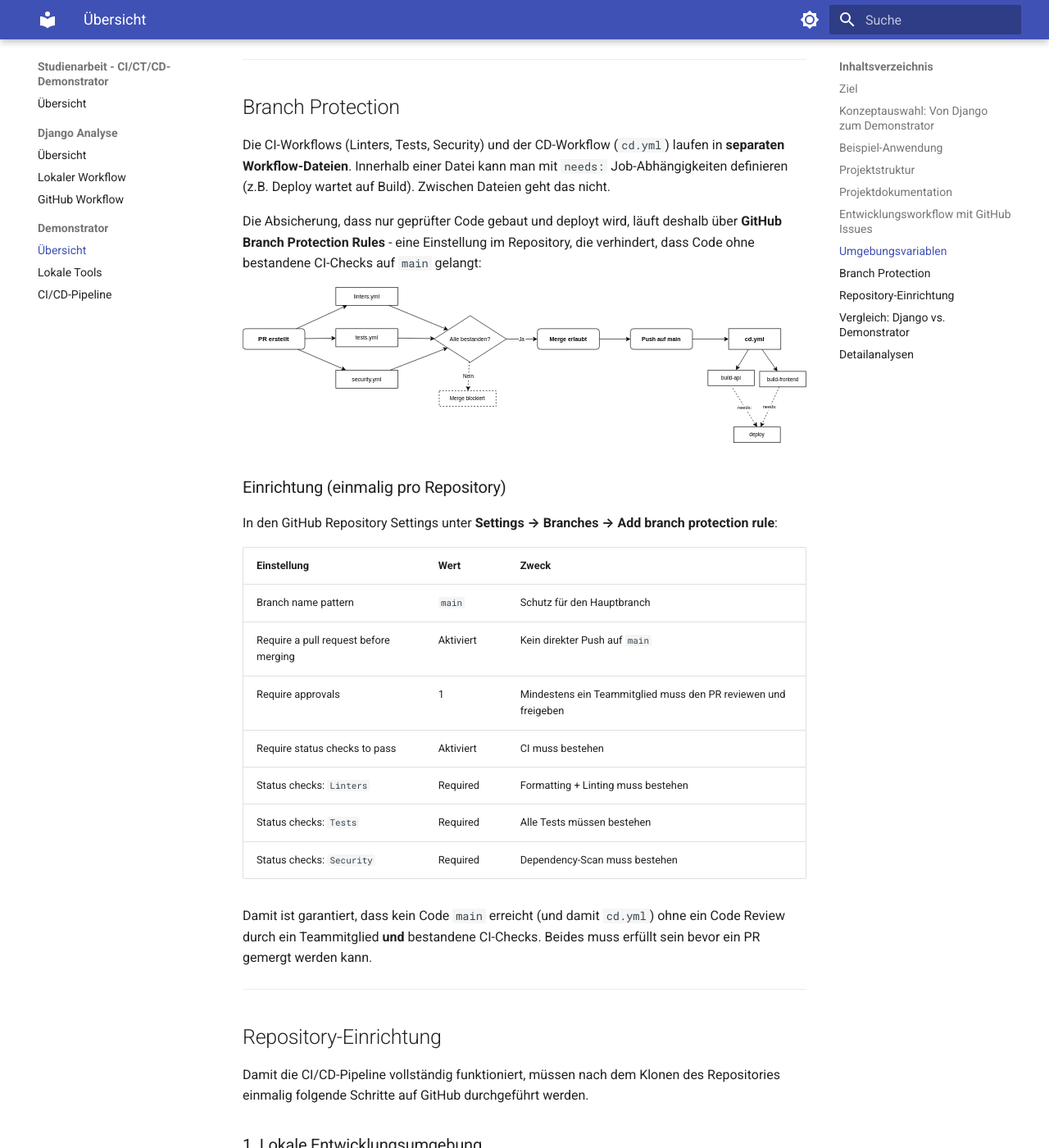
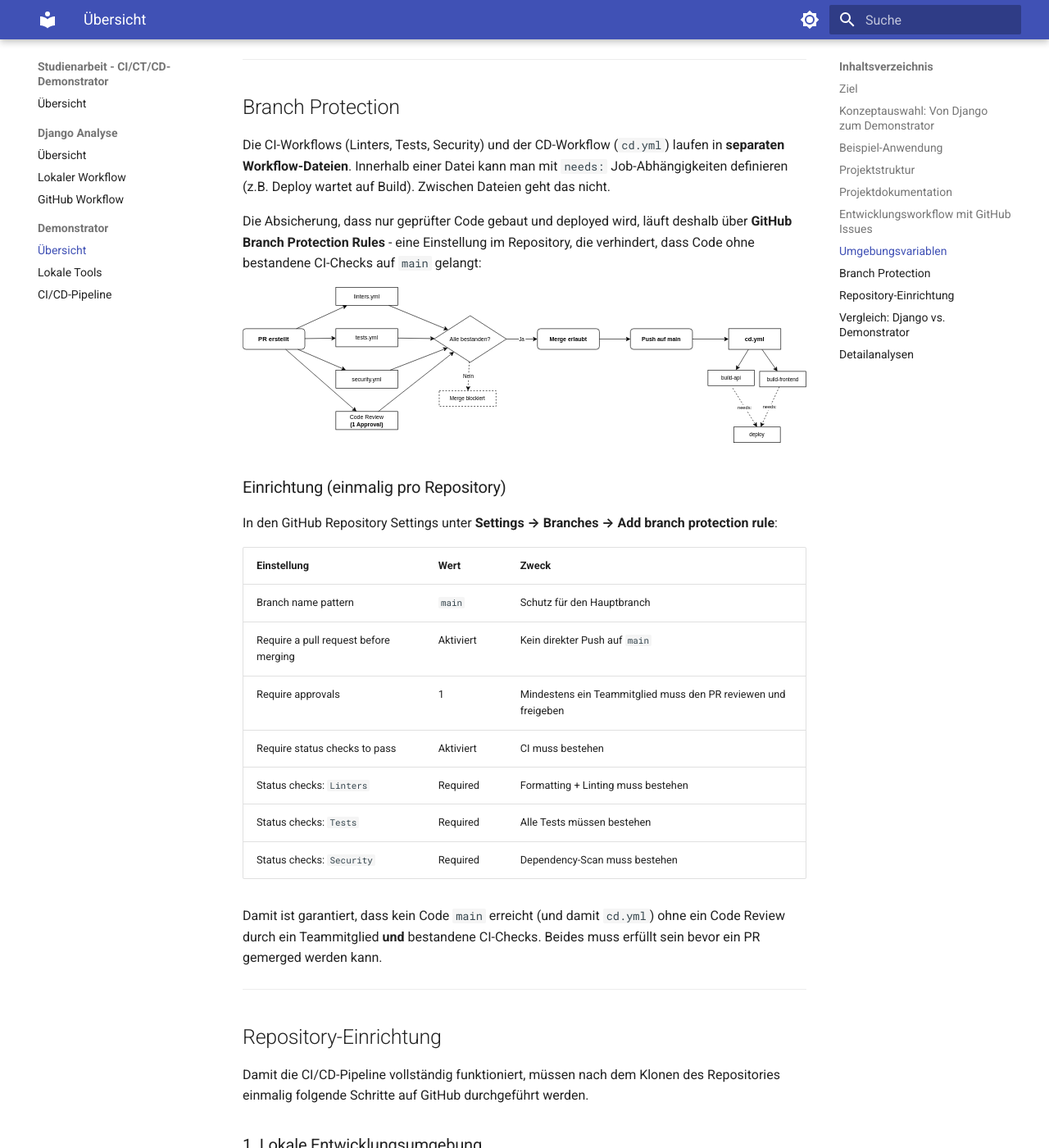
Before and after one commit to DevOps-Demonstrator/Demonstrator, an MkDocs documentation site: the page built from docs/demonstrator/übersicht.md, in a window 1280 px wide and 1400 px high, scrolled down 8328 px. Shown: the whole window at 82% size. Built offline with MkDocs 1.6.1 and Material for MkDocs 9.7.7, drawn with Linux system fonts in a browser that asks for light colours; some of the changed text lies outside the part shown.

```diff
--- a/docs/demonstrator/übersicht.md
+++ b/docs/demonstrator/übersicht.md
@@ -186,7 +186,7 @@ Der Demonstrator nutzt stattdessen **GitHub Issues**, die direkt in die Plattfor
 
 - Das [**PR-Template**](../../.github/pull_request_template.md) fordert `Closes #XXXX` als Issue-Referenz.
 - Der Workflow [`pr_checks.yml`](../../.github/workflows/pr_checks.yml) prüft automatisch, ob eine `#123`-Referenz vorhanden ist.
-- Das Schlüsselwort `Closes` bewirkt, dass GitHub das referenzierte Issue **automatisch schließt**, wenn der PR gemergt wird.
+- Das Schlüsselwort `Closes` bewirkt, dass GitHub das referenzierte Issue **automatisch schließt**, wenn der PR gemerged wird.
 
 So entsteht eine lückenlose Verbindung zwischen Anforderung (Issue), Umsetzung (PR) und Auslieferung (CD) (ohne manuellen Aufwand).
 
@@ -246,7 +246,7 @@ Die Datei [`.env.example`](../../.env.example) dokumentiert alle Variablen mit B
 
 Die CI-Workflows (Linters, Tests, Security) und der CD-Workflow (`cd.yml`) laufen in **separaten Workflow-Dateien**. Innerhalb einer Datei kann man mit `needs:` Job-Abhängigkeiten definieren (z.B. Deploy wartet auf Build). Zwischen Dateien geht das nicht.
 
-Die Absicherung, dass nur geprüfter Code gebaut und deployt wird, läuft deshalb über **GitHub Branch Protection Rules** - eine Einstellung im Repository, die verhindert, dass Code ohne bestandene CI-Checks auf `main` gelangt:
+Die Absicherung, dass nur geprüfter Code gebaut und deployed wird, läuft deshalb über **GitHub Branch Protection Rules** - eine Einstellung im Repository, die verhindert, dass Code ohne bestandene CI-Checks auf `main` gelangt:
 
 ![Branch Protection Flow](diagrams/branch_protection.svg)
 
@@ -265,7 +265,7 @@ In den GitHub Repository Settings unter **Settings → Branches → Add branch p
 | Status checks: `Security` | Required | Dependency-Scan muss bestehen |
 
 Damit ist garantiert, dass kein Code `main` erreicht (und damit `cd.yml`) ohne ein Code Review durch ein Teammitglied **und** bestandene CI-Checks.
-Beides muss erfüllt sein bevor ein PR gemergt werden kann.
+Beides muss erfüllt sein bevor ein PR gemerged werden kann.
 
 ---
 
```
Also changed, not shown: other parts of docs/demonstrator/übersicht.md (+1 -1 lines), README.md (+4 -5 lines), docs/demonstrator/pipeline.md (+3 -3 lines), docs/django/übersicht.md (+1 -1 lines), docs/demonstrator/diagrams/branch_protection.svg, 2 other files.
